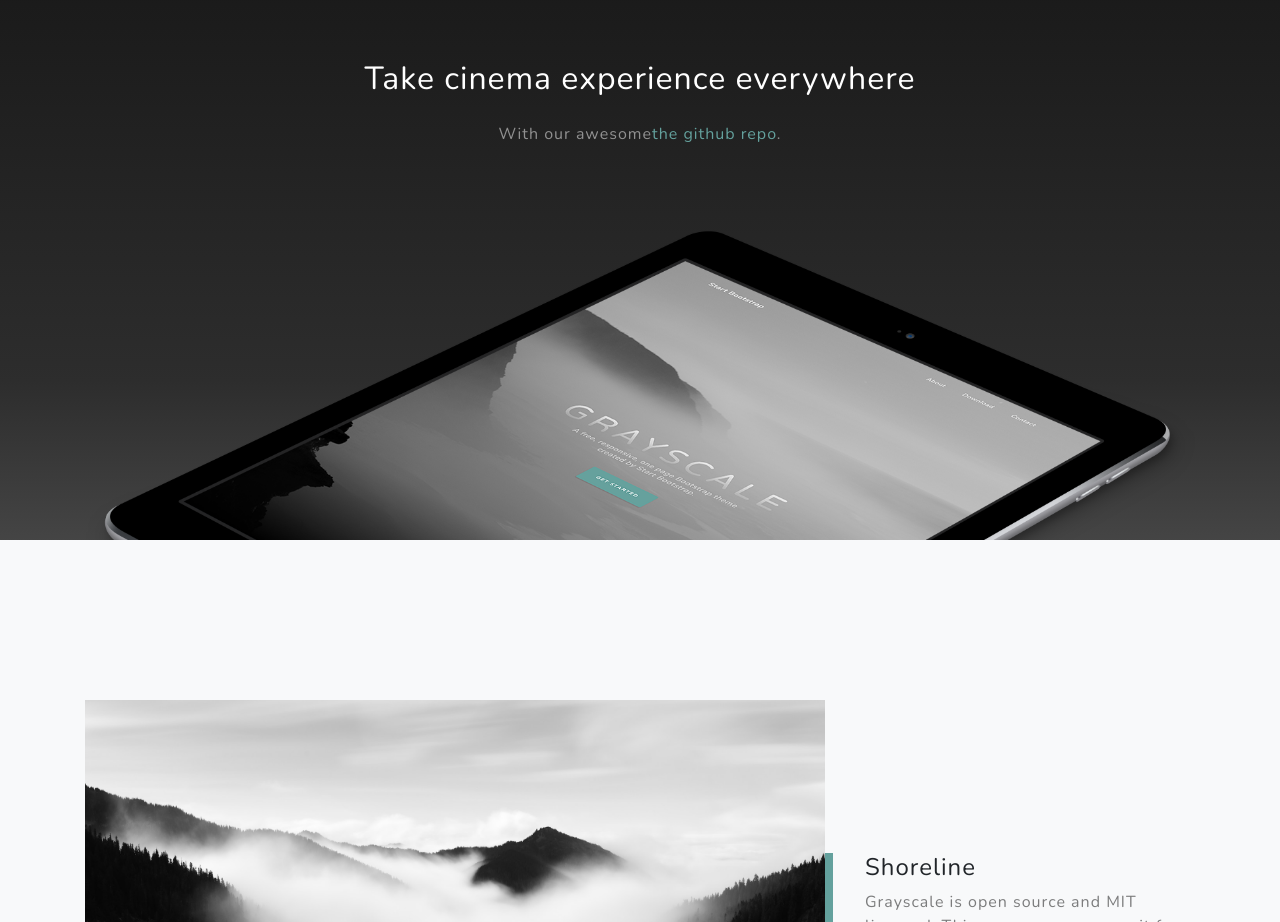
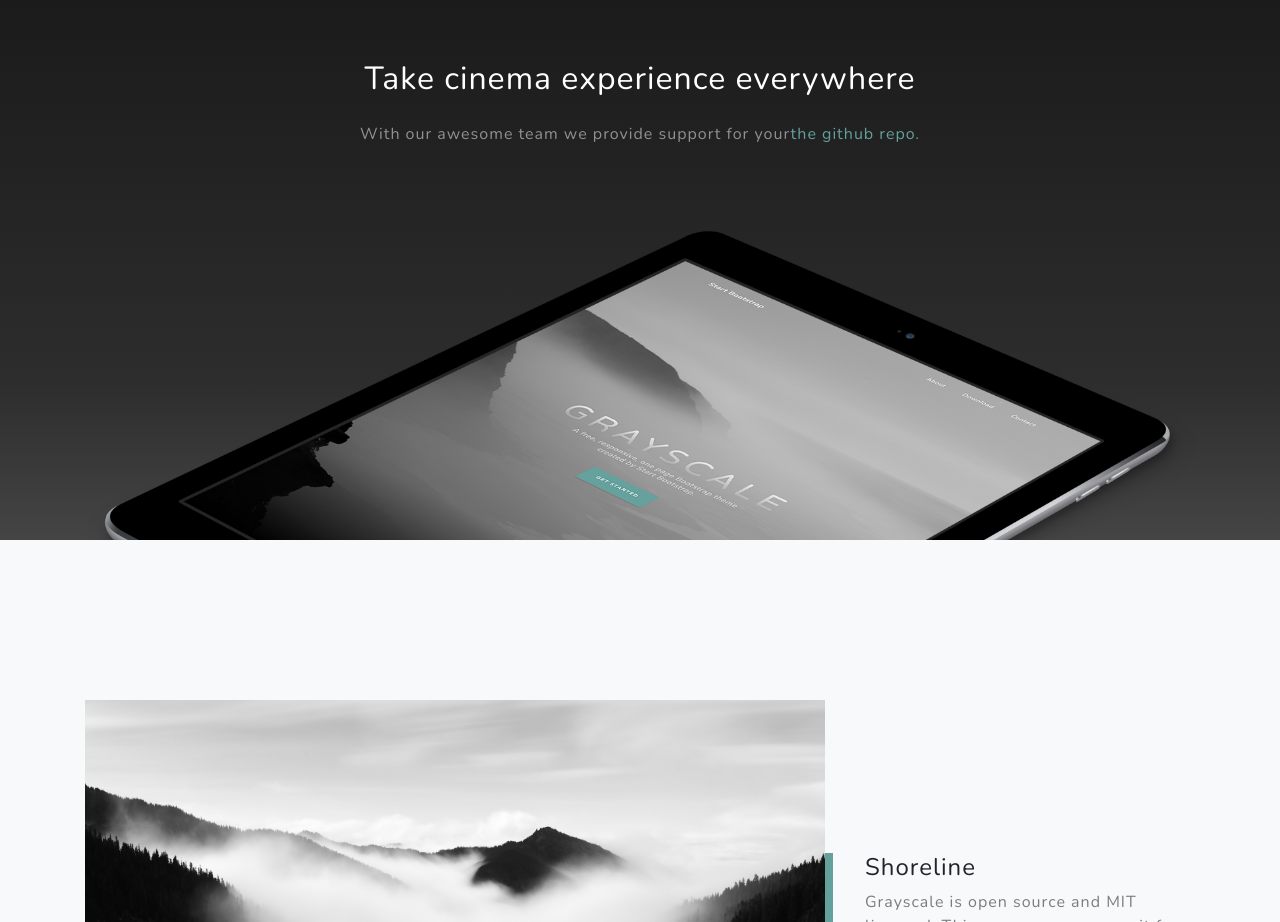
Before and after one commit to stackbit-projects/magenta-lettuce-82055, a Gatsby site: page / in a window 1280 px wide. Shown: the part 900-1822 px from the top of the page. Built offline with nearby package versions, Linux system fonts and the light colour scheme; Gatsby itself is replaced by a stand-in of ours.

Commit message:
index.js: updated Paragraph in Paragraph

```diff
--- a/src/pages/index.js
+++ b/src/pages/index.js
@@ -40,7 +40,7 @@ const IndexPage = () => (
           <div className="col-lg-8 mx-auto">
             <h2 className="text-white mb-4">Take cinema experience everywhere</h2>
             <p className="text-white-50">
-              With our awesome
+              With our awesome team we provide support for your
               <a href="https://github.com/anubhavsrivastava/gatsby-starter-grayscale">
                 the github repo
               </a>
```
